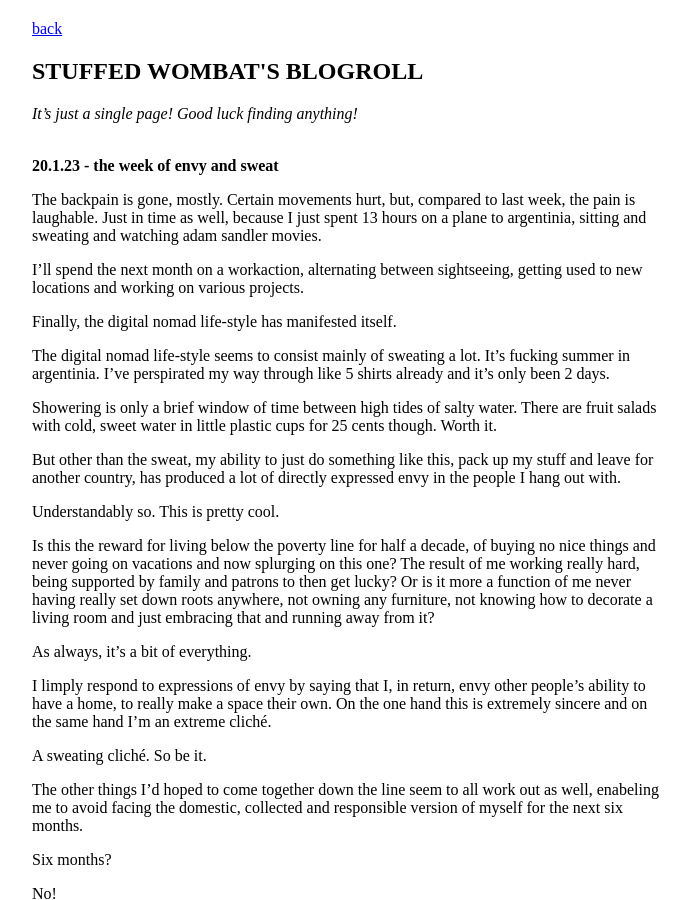
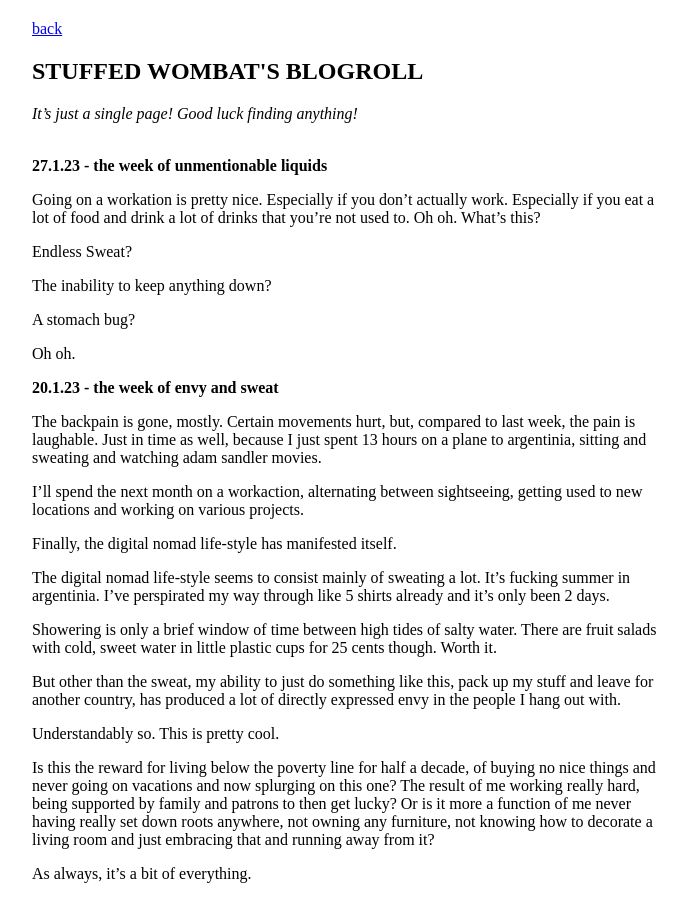
Before and after one commit to stuffedwombat/stuffedwombat.github.io, a Jekyll site: the page built from blogroll.md, in a window 1280 px wide and 900 px high. Shown: the whole window, without its empty margins (292-982 px from the left). Built offline with Jekyll 4.4.1, drawn with Linux system fonts in a browser that asks for light colours; our own code applies the rules of GitHub Pages for plain Markdown files; comment, search, counter and statistics services are not loaded.

Commit message:
Update blogroll.md

```diff
--- a/blogroll.md
+++ b/blogroll.md
@@ -2,6 +2,18 @@
 <h2>STUFFED WOMBAT'S BLOGROLL</h2>
 <i>It's just a single page! Good luck finding anything!</i>
 <br><br>
+
+**27.1.23 - the week of unmentionable liquids**
+
+Going on a workation is pretty nice. Especially if you don't actually work. Especially if you eat a lot of food and drink a lot of drinks that you're not used to. Oh oh. What's this?
+
+Endless Sweat?
+
+The inability to keep anything down?
+
+A stomach bug?
+
+Oh oh.
 
 **20.1.23 - the week of envy and sweat**
 
```
